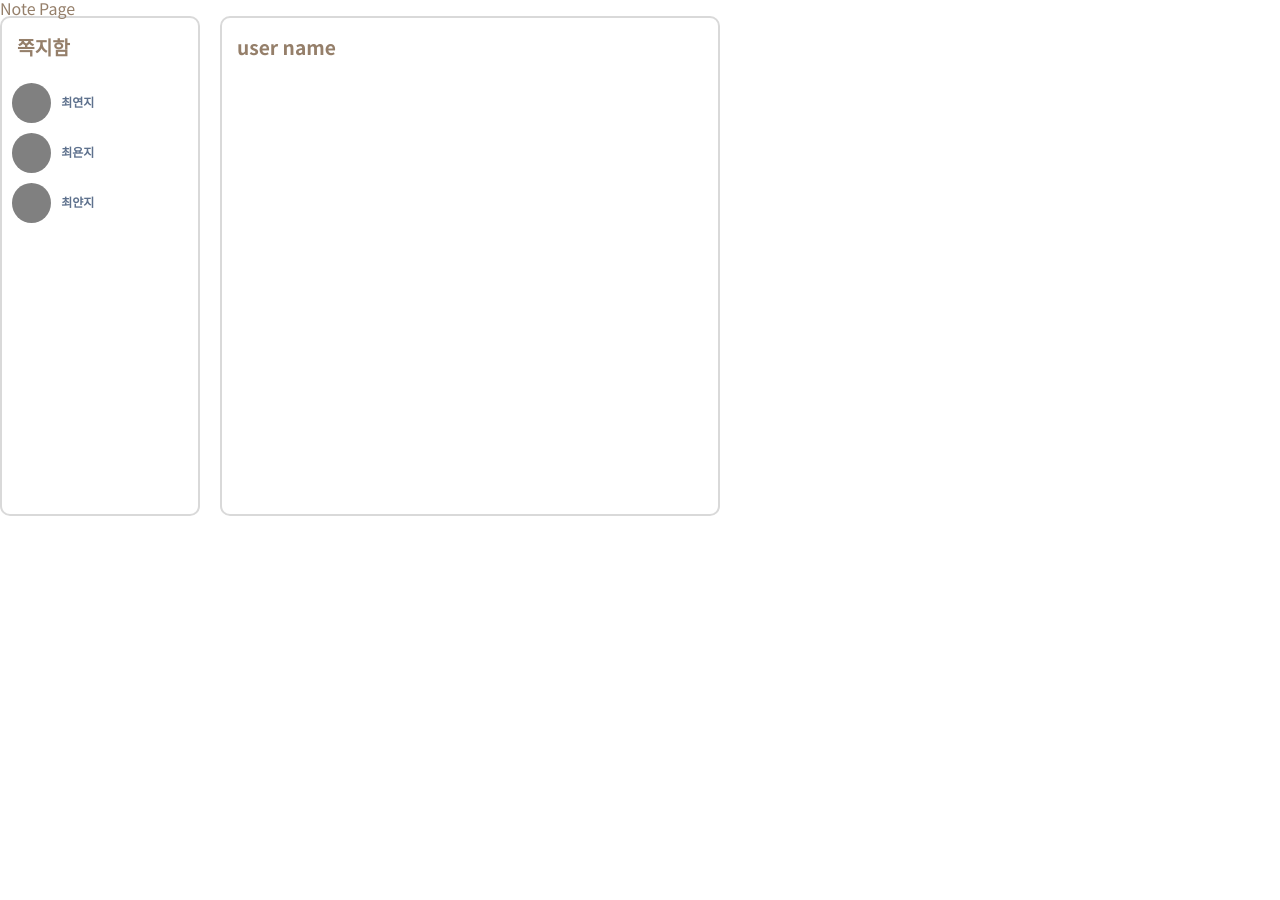
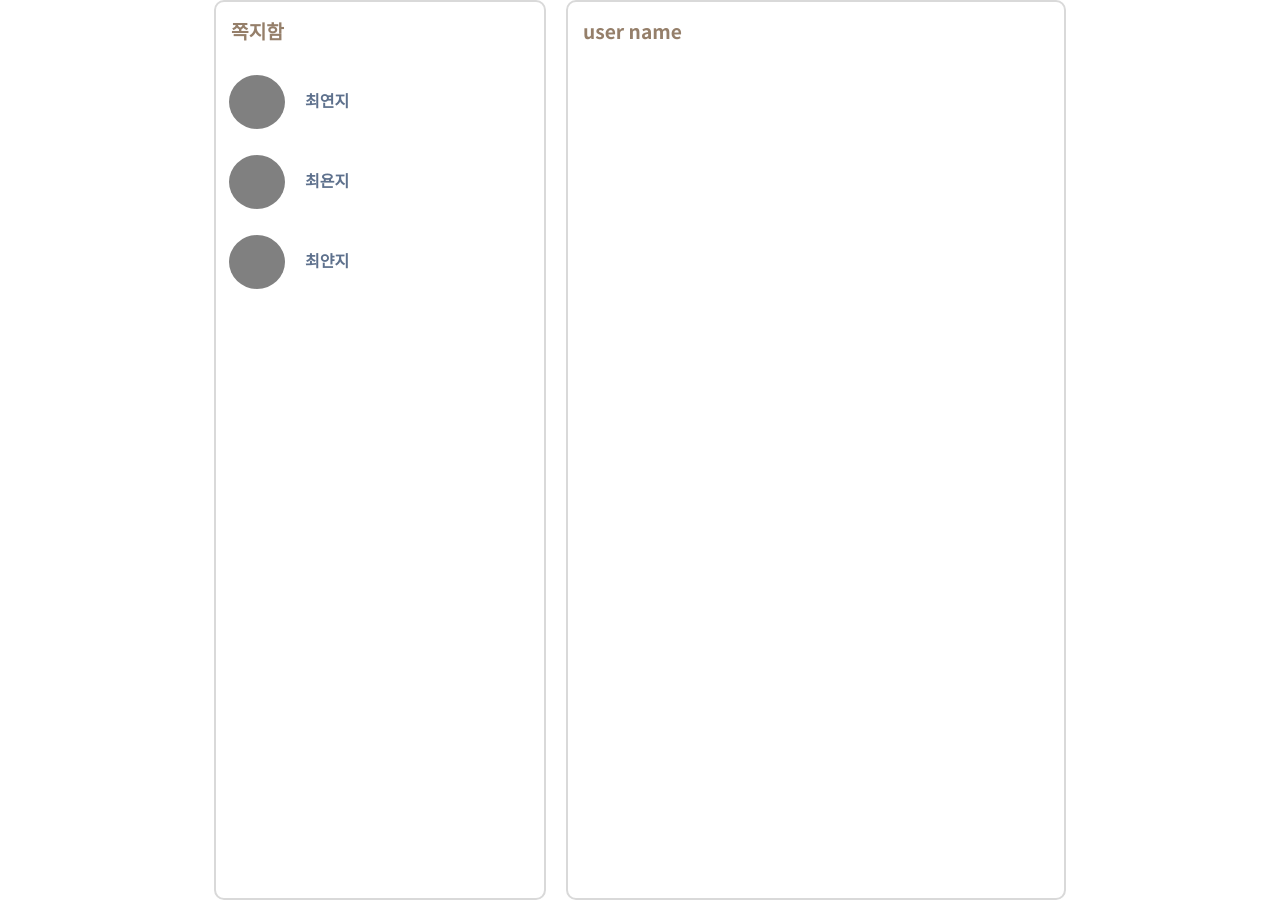
Before and after one commit to Team13-MoaMoa/frontend, a Next.js app: page /note in a window 1280 px wide. Before the commit the page ends 800 px from the top, so only its background shows below. Built offline with nearby package versions, Linux system fonts and the light colour scheme.

Commit message:
design : 레이아웃 구성

```diff
--- a/src/components/NoteUserList.tsx
+++ b/src/components/NoteUserList.tsx
@@ -29,35 +29,37 @@ const Div = styled.div`
 `;
 
 const UserListDiv = styled.div`
-  width: 100%;
-  height: 50px;
-  padding: 5px 10px 5px 10px;
+  height: 8rem;
+  width: 32.6rem;
+  padding: 10px;
   &:hover {
     background-color: #957f6a;
-    color: #ffffff;
   }
 `;
 
 const UserInfoDiv = styled.div`
   display: flex;
   height: 100%;
+  padding: 0.3rem 0.3rem;
 `;
 
 const UserImgDiv = styled.div`
+  height: 100%;
+  width: 7rem;
   float: left;
-  margin-right: 1rem;
-  width: 3.4em;
   border-radius: 50%;
+
   background-color: gray;
 `;
 
 const UserNameDiv = styled.div`
+  height: 100%;
+  width: 100%;
+  padding-left: 2rem;
   text-align: left;
+  line-height: 50px;
+  font-size: 1.6rem;
   font-weight: bold;
-  line-height: 38px;
-  width: 100%;
-  height: 100%;
-  font-size: 1.2rem;
   color: #5e718d;
   &:hover {
     color: #ffffff;
--- a/src/pages/note/index.tsx
+++ b/src/pages/note/index.tsx
@@ -5,7 +5,6 @@ import NoteUserList from '@/components/NoteUserList';
 function NotePage(props: any) {
   return (
     <Div>
-      <h1>Note Page</h1>
       <ListDiv style={{ margin: '0 20px 0 0' }}>
         <TitleDiv>쪽지함</TitleDiv>
         <NoteUserList />
@@ -22,11 +21,13 @@ export default NotePage;
 const Div = styled.div`
   font-family: var(--Noto-B);
   color: ${(props) => props.theme.main_brown};
+  display: flex;
+  justify-content: center;
 `;
 
 const ListDiv = styled.div`
-  height: 500px;
-  width: 200px;
+  height: 90rem;
+  width: 33.2rem;
   border: 2px solid #d9d9d9;
   border-radius: 10px;
   float: left;
```
